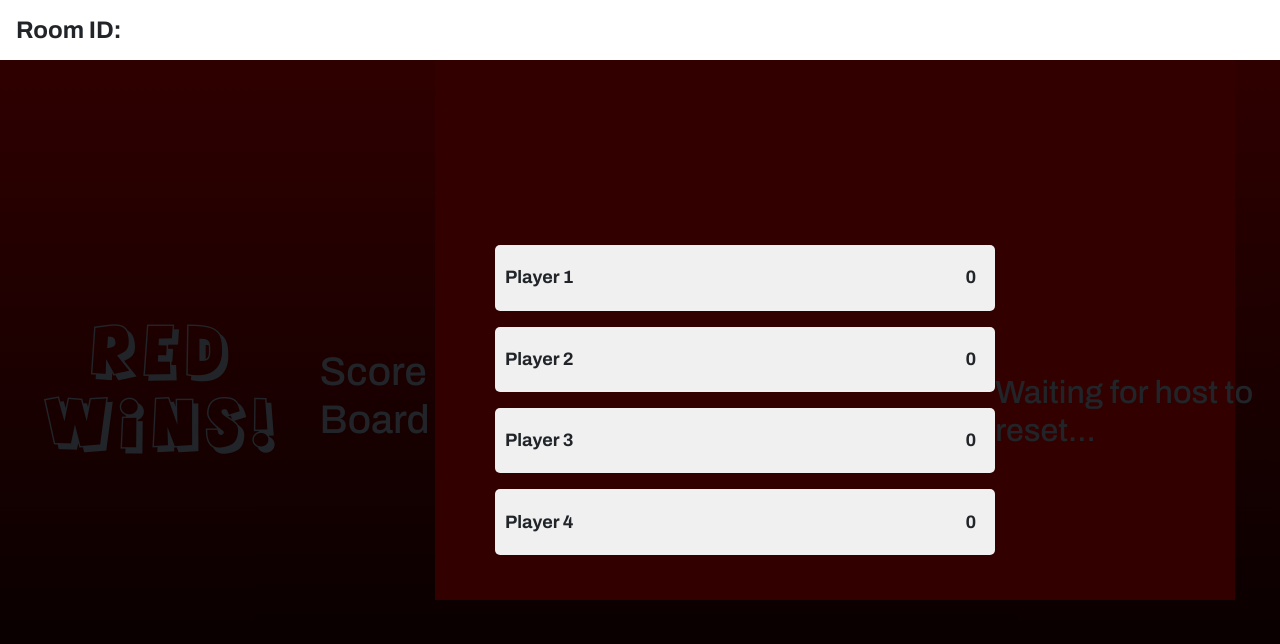
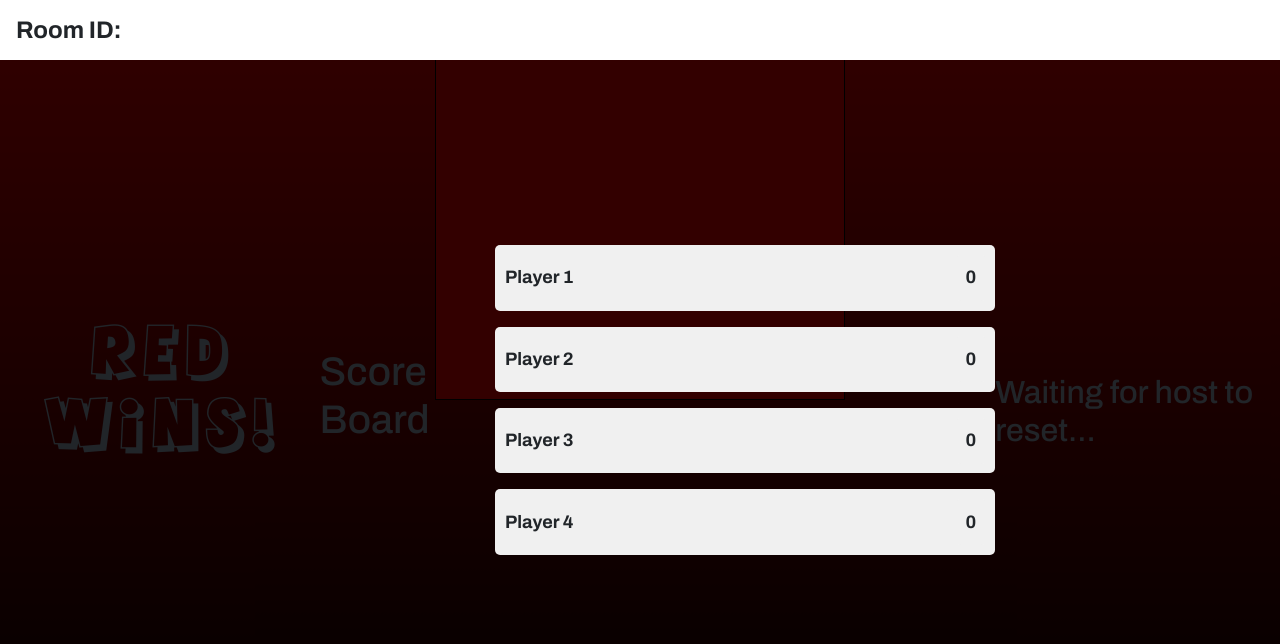
Before and after one commit to tumieK/MazeGameGen, a website: page MazeGenGame/public/play.html in a window 1280 px wide. Drawn offline with nearby package versions, Linux system fonts and the light colour scheme; no server answers.

Commit message:
Update play.css

```diff
--- a/MazeGenGame/public/css/play.css
+++ b/MazeGenGame/public/css/play.css
@@ -7,7 +7,13 @@ html, body {
     font-family: "Archivo", sans-serif; /* Set font family */
     background: linear-gradient(to bottom, red, black); /* Set background gradient from red to black */
 }
-
+#canvas{
+    width: 100%; /* 100% of the lobby panel width */
+            height: 400px; /* Adjust the height */
+            display: block;
+            margin: 0 auto;
+            border: 1px solid #000;
+}
 @font-face {
     font-family: 'agent_redregular'; /* Define custom font */
     src: url('fonts/agentred-webfont.woff2') format('woff2'), /* WOFF2 format */
```
